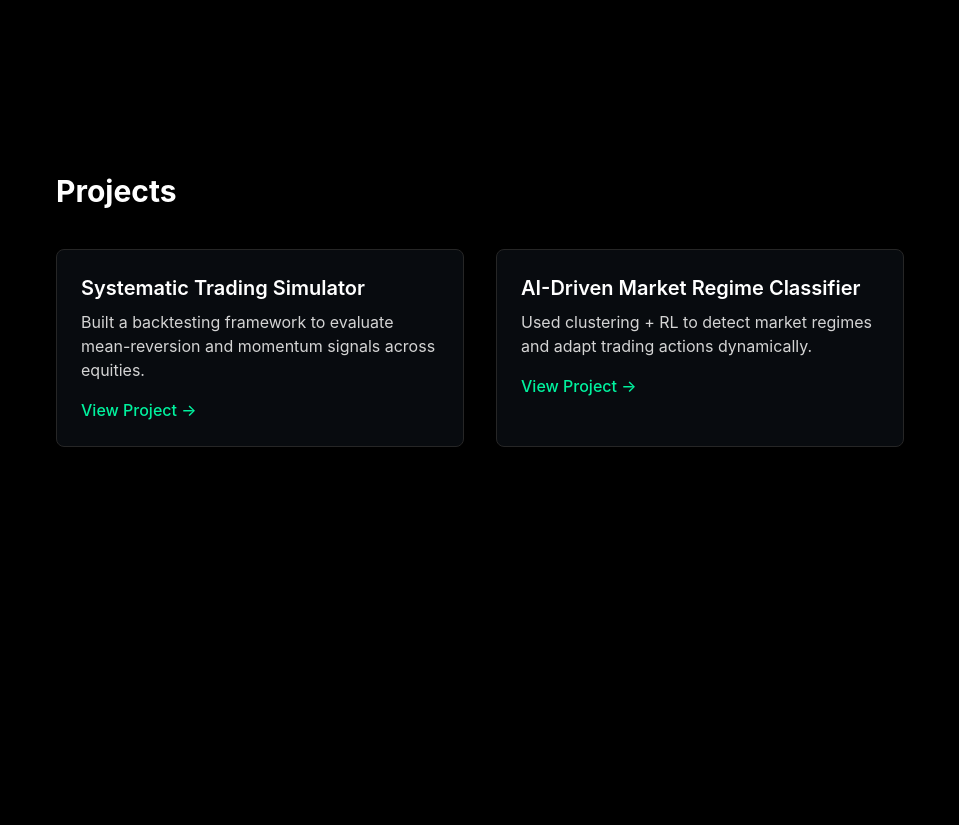
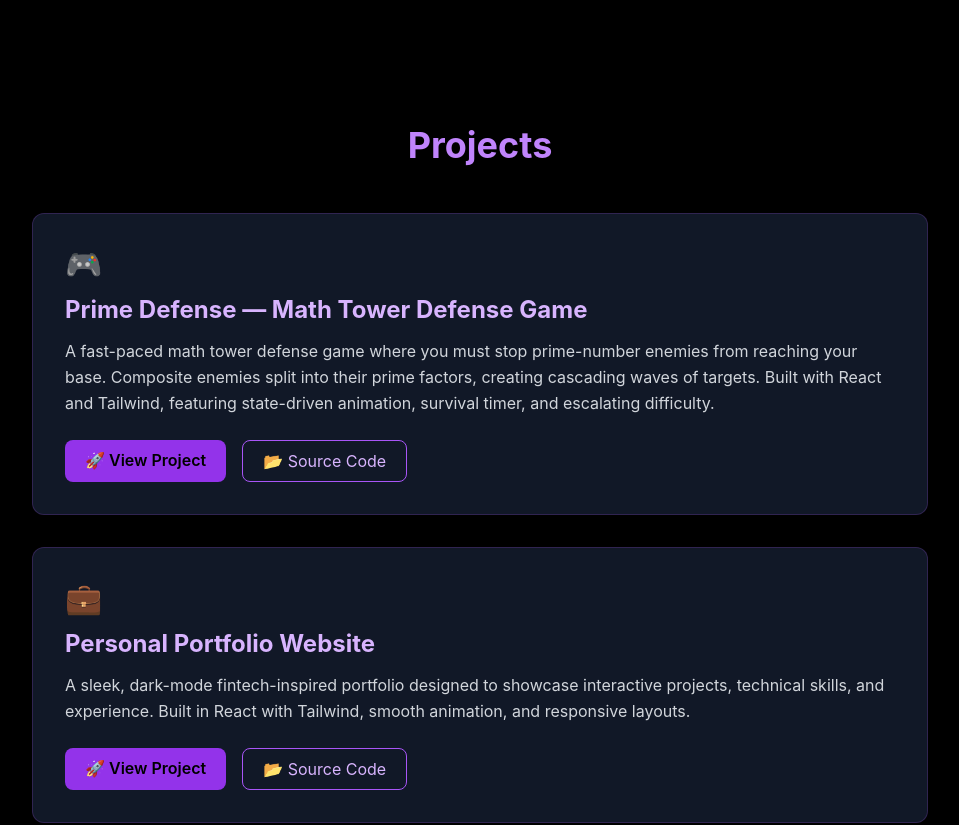
Before and after one commit to eyt44/emily-portfolio, a React (Vite) app: page / in a window 1280 px wide. Shown: the part 1740-2565 px from the top of the page, without its empty margins (160-1119 px from the left). Built offline with nearby package versions, Linux system fonts and the light colour scheme.

Commit message:
add projects

```diff
--- a/src/components/Projects.jsx
+++ b/src/components/Projects.jsx
@@ -1,50 +1,68 @@
-import { motion } from "framer-motion";
+import React from "react";
 
 const projects = [
   {
-    title: "Systematic Trading Simulator",
-    desc: "Built a backtesting framework to evaluate mean-reversion and momentum signals across equities.",
-    link: "#"
+    title: "Prime Defense — Math Tower Defense Game",
+    description:
+      "A fast-paced math tower defense game where you must stop prime-number enemies from reaching your base. Composite enemies split into their prime factors, creating cascading waves of targets. Built with React and Tailwind, featuring state-driven animation, survival timer, and escalating difficulty.",
+    liveLink: "https://prime-defense-game-30qg576pp-emily-tians-projects.vercel.app",
+    codeLink: "https://github.com/eyt44/prime-defense-game",
+    emoji: "🎮",
   },
   {
-    title: "AI-Driven Market Regime Classifier",
-    desc: "Used clustering + RL to detect market regimes and adapt trading actions dynamically.",
-    link: "#"
+    title: "Personal Portfolio Website",
+    description:
+      "A sleek, dark-mode fintech-inspired portfolio designed to showcase interactive projects, technical skills, and experience. Built in React with Tailwind, smooth animation, and responsive layouts.",
+    liveLink: "https://emily-portfolio-priv.vercel.app",
+    codeLink: "https://github.com/eyt44/emily-portfolio",
+    emoji: "💼",
   },
 ];
 
-export default function Projects() {
+const Projects = () => {
   return (
-    <section id="projects" className="py-32 px-6 max-w-4xl mx-auto">
-      <motion.h2
-        className="text-3xl font-bold text-white mb-10"
-        initial={{ opacity: 0, x: -10 }}
-        whileInView={{ opacity: 1, x: 0 }}
-        viewport={{ once: true }}
-      >
-        Projects
-      </motion.h2>
+    <section id="projects" className="min-h-screen py-20 px-6">
+      <h2 className="text-4xl font-bold text-center mb-12">
+        <span className="text-purple-400">Projects</span>
+      </h2>
 
-      <div className="grid sm:grid-cols-2 gap-8">
-        {projects.map((project, i) => (
-          <motion.div
-            key={i}
-            className="bg-panel p-6 rounded-lg border border-neutral-800 hover:border-primary transition"
-            initial={{ opacity: 0, y: 15 }}
-            whileInView={{ opacity: 1, y: 0 }}
-            viewport={{ once: true }}
+      <div className="max-w-4xl mx-auto grid md:grid-cols-1 gap-8">
+        {projects.map((project, index) => (
+          <div
+            key={index}
+            className="bg-gray-900 p-8 rounded-xl border border-purple-500/20 shadow-lg hover:border-purple-400/50 transition group"
           >
-            <h3 className="text-xl font-semibold text-white mb-2">{project.title}</h3>
-            <p className="text-neutral-300 mb-4">{project.desc}</p>
-            <a
-              href={project.link}
-              className="text-primary font-medium hover:underline"
-            >
-              View Project →
-            </a>
-          </motion.div>
+            <div className="text-3xl mb-3">{project.emoji}</div>
+            <h3 className="text-2xl font-bold text-purple-300 mb-3 group-hover:text-purple-200 transition">
+              {project.title}
+            </h3>
+            <p className="text-gray-300 mb-6 leading-relaxed">
+              {project.description}
+            </p>
+
+            <div className="flex gap-4">
+              <a
+                href={project.liveLink}
+                target="_blank"
+                rel="noopener noreferrer"
+                className="px-5 py-2 bg-purple-600 text-black font-semibold rounded-lg hover:bg-purple-500 transition"
+              >
+                🚀 View Project
+              </a>
+              <a
+                href={project.codeLink}
+                target="_blank"
+                rel="noopener noreferrer"
+                className="px-5 py-2 border border-purple-500 text-purple-300 rounded-lg hover:bg-purple-600 hover:text-black transition"
+              >
+                📂 Source Code
+              </a>
+            </div>
+          </div>
         ))}
       </div>
     </section>
   );
-}
+};
+
+export default Projects;
```
